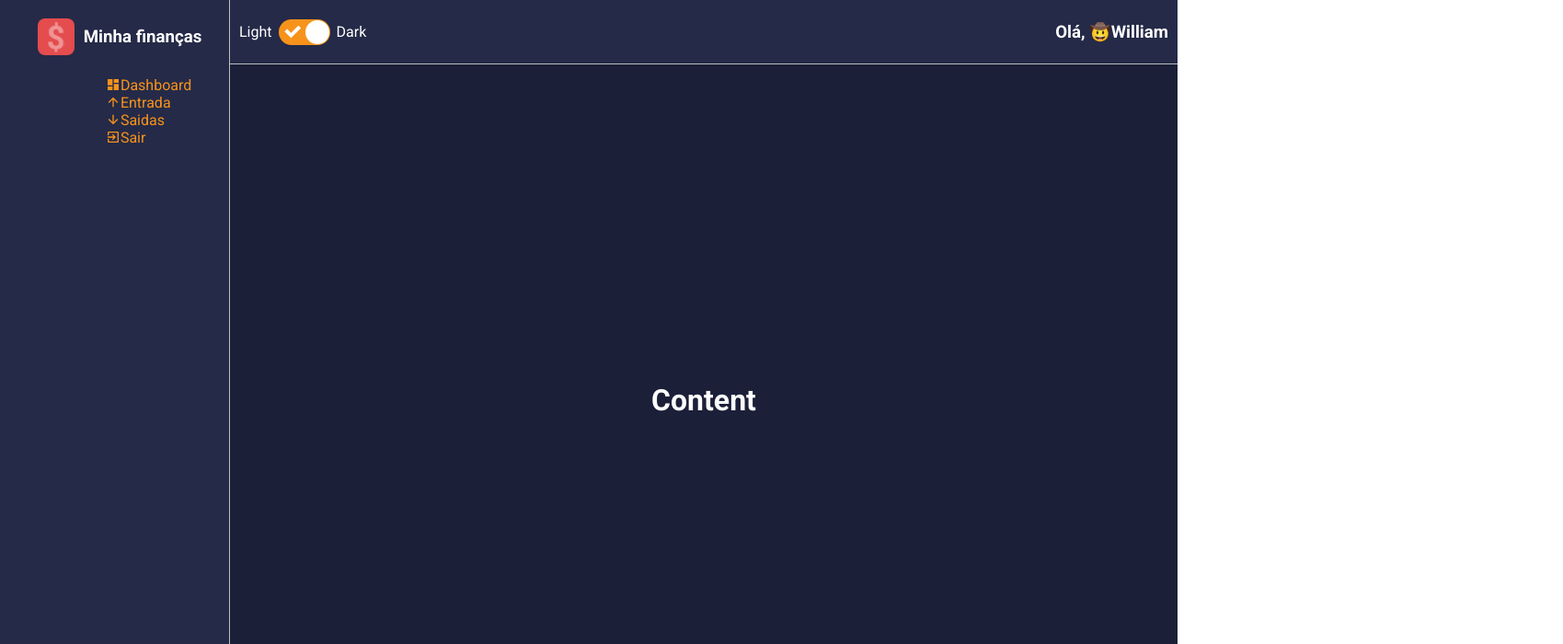
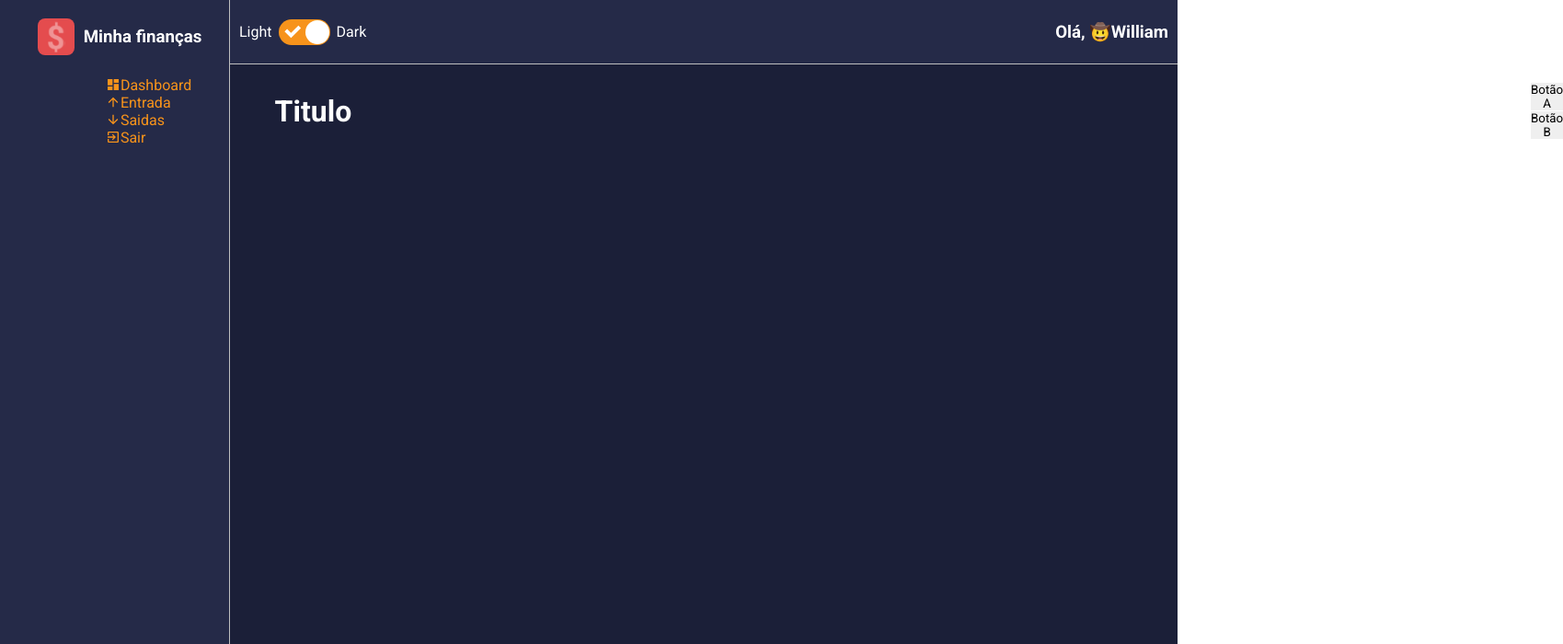
Before and after one commit to WilliamProgramadorBR/Gerenciador-financeiro, a React (Create React App) app: page / in a window 1280 px wide. Shown: the top 700 px of the page at 92% size, 1699 px wide, since content can reach past the window. Built offline with nearby package versions, Linux system fonts and the light colour scheme.

Commit message:
Criando a parte de listar produtos
Configuração de herança no React e styleds

```diff
--- a/src/App.tsx
+++ b/src/App.tsx
@@ -4,7 +4,7 @@ import Layout from './components/Layout';
 import {ThemeProvider} from 'styled-components'
 import  dark from './Styles/themes/dark'
 import  ligth from './Styles/themes/light'
-
+import Dashboard from './Page/Dashboard';
 
 
 const App: React.FC = () =>{
@@ -12,7 +12,7 @@ const App: React.FC = () =>{
     return(
         <ThemeProvider theme={dark}>
         <GlobalStyle />
-       <Layout/>
+       <Layout><Dashboard/></Layout>
        </ThemeProvider>
     );
 }
--- a/src/Page/Dashboard/index.tsx
+++ b/src/Page/Dashboard/index.tsx
@@ -1,11 +1,12 @@
 import React from 'react';
-
+import { Container } from './styled';
+import ContentHeader from '../../components/ContentHeader';
 const Dashboard: React.FC = () =>{
 
     return(
-        <div>
-        <h1>Dashboard</h1>
-        </div>
+        <Container>
+              <ContentHeader/>
+        </Container>
     );
 }
 
--- /dev/null
+++ b/src/Page/Dashboard/styled.ts
@@ -0,0 +1,4 @@
+import styled from "styled-components";
+
+export const Container = styled.div`
+`;
--- a/src/components/Content/index.tsx
+++ b/src/components/Content/index.tsx
@@ -1,11 +1,13 @@
-import React from 'react';
+import React, {ReactNode} from 'react';
 import { Container } from './styles';
-
-const Content: React.FC = () =>{
+interface ContentProps{
+    children: ReactNode;
+}
+const Content: React.FC<ContentProps> = ({children}) =>{
 
     return(
         <Container>
-        <h1>Content</h1>
+        {children}
         </Container>
     );
 }
--- /dev/null
+++ b/src/components/ContentHeader/index.tsx
@@ -0,0 +1,15 @@
+import React from 'react';
+import { Container, Title, Controllers, ButtonStyled } from './styles';
+
+
+const ContentHeader: React.FC = () =>{
+
+    return(
+        <Container>
+        <Title><h1>Titulo</h1></Title>
+        <Controllers><ButtonStyled>Botão A</ButtonStyled><ButtonStyled>Botão B</ButtonStyled></Controllers>
+        </Container>
+    );
+}
+
+export default ContentHeader;
--- /dev/null
+++ b/src/components/ContentHeader/styles.ts
@@ -0,0 +1,32 @@
+import styled from "styled-components";
+
+
+export const Container = styled.div`
+  width: calc(100% - 250px); /* Ajuste conforme necessário para o menu lateral */
+  margin-left: -43%; /* Espaço para o menu lateral */
+  display: flex;
+
+  justify-content: space-between;
+  align-items: center;
+  padding: 10px 20px;
+
+  position: absolute;
+  top: 10%;
+  margin-left: -38%;
+   /* Espaço para o header */
+  z-index: 10;
+
+  @media (max-width: 768px) {
+    flex-direction: row;
+    align-items: center;
+    width: 100%;
+    margin-left: 0;
+    padding: 10px;
+    top: 70px;
+  }
+`;
+export const ButtonStyled = styled.button`
+margin-left: 500%;`
+
+export const Title = styled.div``;
+export const Controllers = styled.div``
--- a/src/components/Layout/index.tsx
+++ b/src/components/Layout/index.tsx
@@ -1,18 +1,21 @@
-import React from 'react';
+import React, { ReactNode } from 'react';
 import { Grid } from './styles';
 import MainHeader from '../MainHeader';
 import Aside from '../Aside';
 import Content from '../Content';
-const Layout: React.FC = () =>{
 
-    return(
-        <Grid>
-            <MainHeader/>
-            <Aside/>
-            <Content/>
+interface LayoutProps {
+  children: ReactNode;
+}
 
-        </Grid>
-    );
+const Layout: React.FC<LayoutProps> = ({ children }) => {
+  return (
+    <Grid>
+      <MainHeader />
+      <Aside />
+      <Content>{children}</Content>
+    </Grid>
+  );
 }
 
 export default Layout;
```
